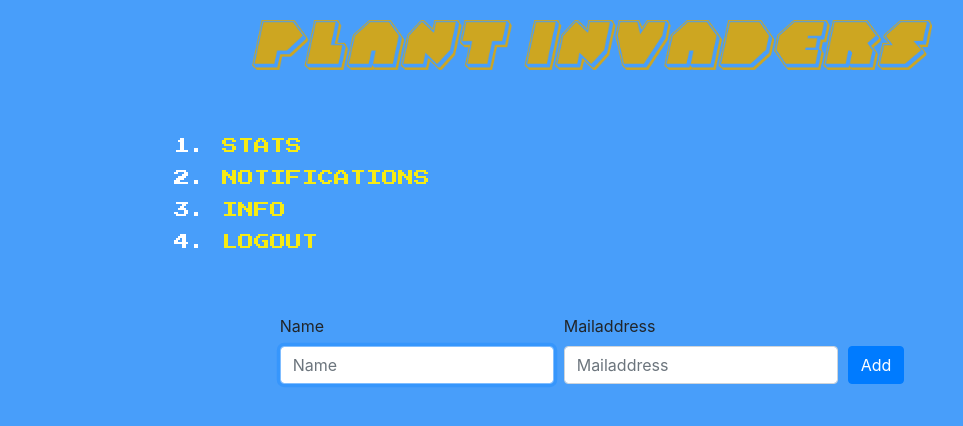
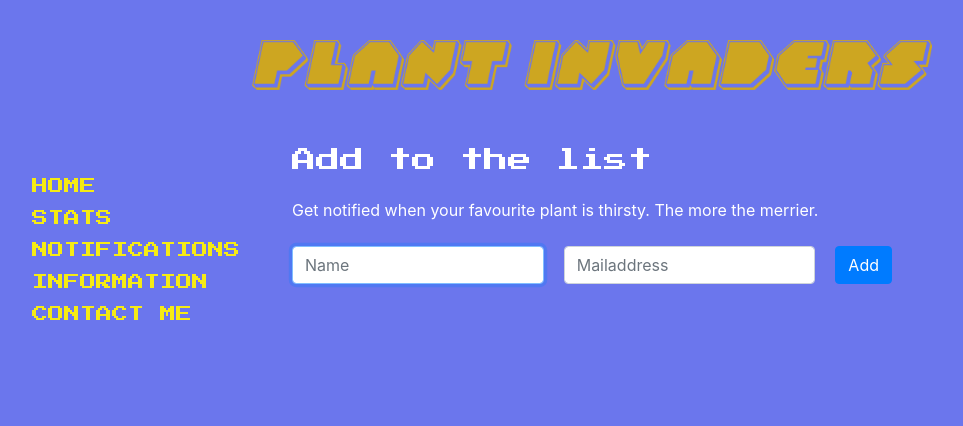
Before and after one commit to YungDurum/Plantinvaders, a Flask app: page /notifications in a window 1280 px wide. Shown: the top 426 px of the page, without its empty margins (48-1011 px from the left). Run offline with Flask 3, Linux system fonts and the light colour scheme; some libraries are stand-ins or nearby versions.

Commit message:
Made look more clean

```diff
--- a/app.py
+++ b/app.py
@@ -1,6 +1,6 @@
 import os
 from dotenv import load_dotenv
-from helpers import moisture, plants_required, is_valid_email
+from helpers import moisture, plants_required, is_valid_email, email_alert, email_happy, mail_checker, update_db, app, mail, db
 from flask_session import Session
 from flask import Flask, flash, jsonify, redirect, render_template, request, session
 from cs50 import SQL
@@ -13,93 +13,11 @@ import re
 #load env file
 load_dotenv()
 
-# Configure CS50 Library to use SQLite database
-db = SQL("sqlite:///moisture.db")
-
-
-# Configure application
-app = Flask(__name__)
-
-# app config
-app.config["SESSION_TYPE"] = "filesystem"
-app.config["SESSION_PERMANENT"] = False
-
-# Flask-Mail config
-app.config["MAIL_SERVER"] = 'smtp.gmail.com'
-app.config["MAIL_PORT"] = 587
-app.config["MAIL_USE_TLS"] = True
-app.config["MAIL_USERNAME"] = os.getenv("EMAIL_USER")
-app.config["MAIL_PASSWORD"] = os.getenv("EMAIL_PASS")
-
-app.config["SESSION_PERMANENT"] = False
-
-# Other email settings
-# app.config["RAGTIME_ADMIN"] = os.environ.get('RAGTIME_ADMIN')
-# app.config["RAGTIME_MAIL_SUBJECT_PREFIX"] = 'Ragtime —'
-# app.config["RAGTIME_MAIL_SENDER"] = 'Ragtime Admin <ragtime.flask@gmail.com'
-
+# Initialize the app
 Session(app)
 
-mail = Mail(app)
-
-@app.after_request
-def after_request(response):
-    """Ensure responses aren't cached"""
-    response.headers["Cache-Control"] = "no-cache, no-store, must-revalidate"
-    response.headers["Expires"] = 0
-    response.headers["Pragma"] = "no-cache"
-    return response
-
-def email_alert():
-    users = db.execute("SELECT name, mail from mailadresses")
-    for user in users:
-        msg = Message(subject = 'TEST, I am thirsty', sender ='plantje.dorstig@gmail.com', recipients = [user["mail"]])
-        msg.body = f'Hello {user["name"]}, I need water! \n Your Sincerely, \nYour Favourite Plant'
-        print("TEST")
-        mail.send(msg)
-
-def email_happy(recipient = ["jeroen.vanasten@icloud.com"], name = "Jeroen"):
-    users = db.execute("SELECT name, mail from mailadresses")
-    print("SEND EMAIL HAPPY")
-
-    for user in users:
-        msg = Message(subject = 'Pfoe, I feel so much better :)', sender ='plantje.dorstig@gmail.com', recipients = [user["mail"]])
-        msg.body = f'Thanks guys, I am fine now! \n Your Sincerely, \nYour Favourite Plant'
-        mail.send(msg)
-
-def mail_checker(value,confirmation):
-    #checks if email has been sent of not in case both are true an email will be sent
-    if value > 0.8 and confirmation == False:
-       with app.app_context():
-            email_happy()
-            return True
-    #if email have been sent resets in the middle
-    elif value < 0.75 and value > 0.45:
-        return False
-
-    #checks if email has been sent of not in case both are true an email alert will be sent
-    elif value < 0.4 and confirmation == False:
-        with app.app_context():
-            email_alert()
-            return True
-    #in the value goes into a buffer are (in between 0.4 and 0.45). The value will be returned of the current state. This to make sure only one email gets sent
-    else:
-        return confirmation
-
-
-# Update database every five minutes and check if mail needs to be sent
-def update_db(wait):
-    confirmation = False
-    while True:
-        value = moisture()
-        confirmation = mail_checker(value, confirmation)
-        plant = db.execute("SELECT id FROM plants")[0]["id"]
-        db.execute("INSERT INTO saturation_data (id, saturation) VALUES (?,?)", plant , value)
-        time.sleep(wait)
-# threat the checker
-
-thread = threading.Thread(target=update_db, args=(600,))
-
+# Start thread for updating the sensor value
+thread = threading.Thread(target=update_db, args=(app, 600,))
 if db.execute("SELECT id FROM plants"):
     thread.start()
 
@@ -111,6 +29,7 @@ def after_request(response):
     response.headers["Pragma"] = "no-cache"
     return response
 
+# Home screen
 @app.route("/")
 @plants_required
 def index():
@@ -133,6 +52,7 @@ def index():
 
     return render_template("index.html", plant_moist = value_format, picture = source)
 
+# First time usage
 @app.route("/new", methods=["GET", "POST"])
 def addplant():
     if request.method == "POST":
@@ -142,6 +62,7 @@ def addplant():
         return redirect("/")
     return "error"
 
+# The page with the stats
 @app.route("/stats")
 @plants_required
 def stats():
@@ -149,6 +70,7 @@ def stats():
     json_string = json.dumps(data)
     return render_template("graph.html", data=json_string)
 
+# The notifications page and page where you can add yourself too.
 @app.route("/notifications",  methods=["GET", "POST"])
 @plants_required
 def notify():
@@ -180,6 +102,7 @@ def notify():
         db.execute("INSERT INTO mailadresses (name, mail) VALUES (?,?)",name, mail_user)
         return redirect("/notifications")
 
+# Delete you from the list
 @app.route("/delete",  methods=["POST"])
 @plants_required
 def delete():
@@ -187,11 +110,17 @@ def delete():
     db.execute("DELETE FROM mailadresses WHERE id = ?", mail_id)
     return redirect("/notifications")
 
+# Info page
 @app.route("/info")
 @plants_required
 def help():
     return (render_template("info.html"))
 
+# Info page
+@app.route("/contactme")
+@plants_required
+def contact():
+    return (render_template("contactme.html"))
 
 if __name__ == '__main__':
     app.run(debug=True, use_reloader=False)
--- a/help.py
+++ /dev/null
@@ -1,3 +0,0 @@
-import sys
-
-print(sys.path)
--- a/static/style.css
+++ b/static/style.css
@@ -5,7 +5,8 @@ header {
 }
 
 .logo {
-  margin: 20px;
+  margin: 0px;
+  margin-top: 40px;
   display:inline-block;
   height:50px;
   width: auto;
@@ -14,20 +15,19 @@ header {
 }
 
 body {
-  max-width: 900px;
+  max-width: 1200px;
   margin: auto;
-  background-color: #489EFA;
+  background-color: #515eead8;
 }
 
 nav {
   display:inline-flex;
   justify-content:flex-start;
-  margin: 40px;
+  margin-top: 80px;
   align-items:center;
   font-family: 'Press Start 2P';
   font-size: 1rem;
   line-height: 2;
-  background-color: #489EFA;
   text-transform: uppercase;
 }
 .first{
@@ -47,11 +47,11 @@ nav {
 
 /* Here is the  nav bar */
 nav a {
-  text-decoration: none;
   color: #fff090;
 }
 
 li {
+  list-style-type: none;
   color: #ffffff;
 }
 
@@ -67,14 +67,16 @@ li {
 
 .arrow:hover {
   cursor: pointer;
-  background-color: rgba(0,0,0,0.2);
+  background-color: rgba(0, 0, 0, 0.168);
+  color: #ffffffc3;
 }
 
 .arrow:hover i {
   display: block;
   position: absolute;
   top: 0.50em;
-  left: -6em;
+  left: -3em;
+  color:#ffffff
 }
 
 .value {
@@ -113,38 +115,55 @@ li {
 }
 
 /* notifications */
-/* .new_notifier{
+.new_notifier{
   display: flex;
-  align-items: center;
-  margin: 10px;
-} */
+  width: 600px;
+  height: auto;
+  color: #ffffff;
+  justify-content: center;
+  align-items: flex-start;
+  margin: auto;
+  margin-top: -25vh;
+  flex-direction: column;
+  gap: 25px;
+}
+
+.subtext{
+  margin-top: -10px;
+}
 
 .table{
-  display: flex;
-  align-items: center;
-  justify-content: center;
-  margin: 10px;
+  width: 100% !important;
 }
+
 
 .mb-3 {
   display:flex;
   align-items: last baseline;
+  margin-top: -25px;
   justify-content: center;
-  gap: 10px;
+  gap: 20px;
 }
 
-/* Help */
+/* info */
 .helpbox{
   display: flex;
-  width: 700px;
+  width: 600px;
   height: auto;
   color: #ffffff;
   justify-content: center;
   align-items: center;
   margin: auto;
-  border: solid 3px rgb(0, 0, 0);
+  margin-top: -25vh;
   flex-direction: column;
   gap: 10px;
+}
+
+.info_header{
+  align-self: flex-start;
+  font-family: 'Press Start 2P';
+  font-size: 1.5rem;
+
 }
 
 /* graph */
@@ -159,7 +178,8 @@ li {
 }
 
 .chartBox {
-  width: 700px;
+  width: 600px;
+  margin-top: -25vh;
   padding: 20px;
   border-radius: 20px;
   /* border: solid 3px rgb(0, 0, 0); */
--- a/templates/layout.html
+++ b/templates/layout.html
@@ -27,12 +27,13 @@
             <a href="/"><img href="/" src="/static/logo.png" alt="Logo" class="logo"></a>
         </header>
         <nav>
-            <ol>
+            <ul>
+                <li><a href="/" class="arrow"><i class="fa-solid fa-arrow-right"></i>Home</a></li>
                 <li><a href="/stats" class="arrow"><i class="fa-solid fa-arrow-right"></i>STATS</a></li>
                 <li><a href = "/notifications" class="arrow"><i class="fa-solid fa-arrow-right"></i>Notifications</a></li>
-                <li><a href="/info" class="arrow"><i class="fa-solid fa-arrow-right"></i>Info</a></li>
-                <li><a href="/logout" class="arrow"><i class="fa-solid fa-arrow-right"></i>Logout</a></li>
-            </ol>
+                <li><a href="/info" class="arrow"><i class="fa-solid fa-arrow-right"></i>Information</a></li>
+                <li><a href="/contactme" class="arrow"><i class="fa-solid fa-arrow-right"></i>Contact me</a></li>
+            </ul>
         </nav>
         {% block body %}{% endblock %}
         <script src="https://code.jquery.com/jquery-3.2.1.slim.min.js" integrity="sha384-KJ3o2DKtIkvYIK3UENzmM7KCkRr/rE9/Qpg6aAZGJwFDMVNA/GpGFF93hXpG5KkN" crossorigin="anonymous"></script>
--- a/templates/notifications.html
+++ b/templates/notifications.html
@@ -1,22 +1,28 @@
 {% extends "layout.html" %}
 {% block body %}
+
 <div class = "new_notifier">
+
+    <h3 class = "info_header">Add to the list</h3>
+    <span class = "subtext">
+        Get notified when your favourite plant is thirsty. The more the merrier.
+    </span>
     <form action="/notifications" method="post">
             <div class="mb-3">
                 <div class="form-group">
-                <label for="exampleInputEmail1">Name</label>
+                <label for="exampleInputEmail1"></label>
                 <input autocomplete="off" autofocus class="form-control mx-auto w-auto" name="name" placeholder="Name" type="text">
                 </div>
                 <div class="form-group">
-                <label>Mailaddress</label>
+                <label></label>
                 <input autocomplete="off" autofocus class="form-control mx-auto w-auto" name="Mail-adress" placeholder="Mailaddress" type="text">
                 </div>
                 <button class="btn btn-primary" type="submit">Add</button>
             </div>
     </form>
 {% if mail_data%}
-    <table class="table table-striped">
-        <tr>
+    <table class="table table-striped d-flex">
+        <tr class="bg-primary">
             <th scope="col"> Name</th>
             <th scope="col"> Mailaddress</th>
             <th scope="col"></th>
```
Also changed, not shown: config.py (added, +22 -0 lines), helpers.py (+56 -0 lines), templates/contactme.html (added, +13 -0 lines), templates/info.html (+10 -2 lines), moisture.db, static/github-mark.png (added), 1 other file.
